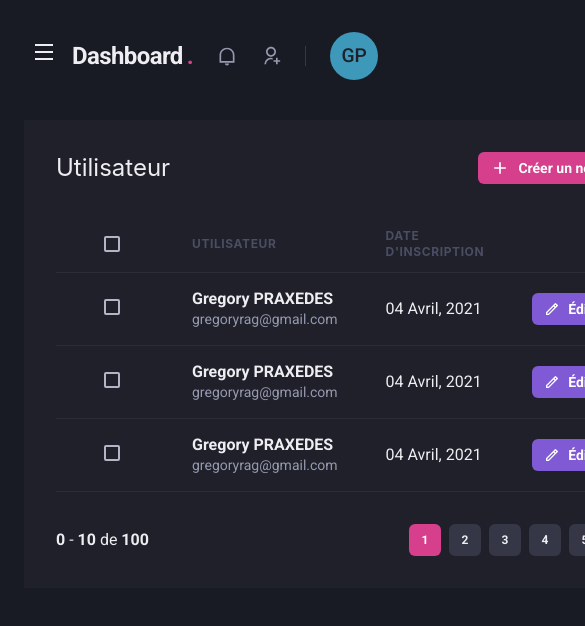
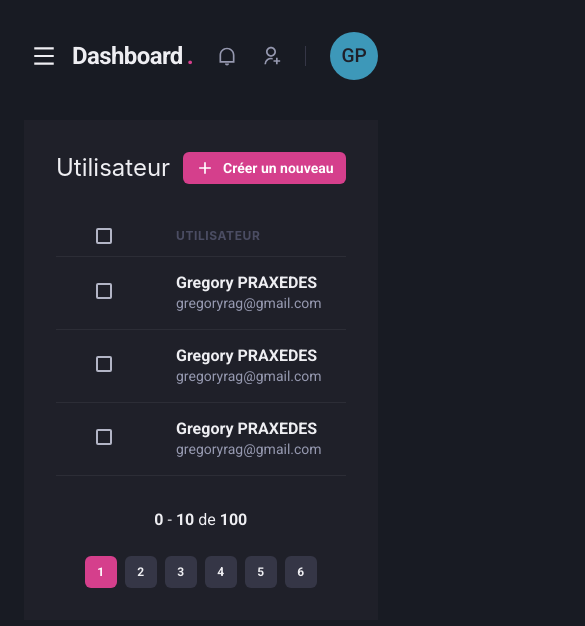
Before and after one commit to gregory6z/dashboard, a Next.js app: page /users in a window 390 px wide. Shown: the top 626 px of the page, 585 px wide, since content can reach past the window. Built offline with nearby package versions, Linux system fonts and the light colour scheme.

Commit message:
users page responsive

```diff
--- a/src/components/Header/index.tsx
+++ b/src/components/Header/index.tsx
@@ -22,15 +22,18 @@ export function Header() {
       mx="auto"
       mt="4"
       px="6"
-      align="center">
+      align="center"
+    >
       {!isWideVersion && (
         <IconButton
           aria-label="Open navigation"
           icon={<Icon as={RiMenuLine} />}
-          fontSize="24"
+          fontSize="26"
           variant="unstyled"
           onClick={onOpen}
-          mr="2"></IconButton>
+          mr="2"
+          mt="2"
+        ></IconButton>
       )}
 
       <Logo />
--- a/src/components/Pagination/index.tsx
+++ b/src/components/Pagination/index.tsx
@@ -5,11 +5,12 @@ import { PaginationItem } from "./PaginationItem";
 export function Pagination() {
   return (
     <Stack
-      direction="row"
+      direction={["column", "row"]}
       mt="8"
       spacing="6"
       align="center"
-      justify="space-between">
+      justify="space-between"
+    >
       <Box>
         <strong>0</strong> - <strong>10</strong> de <strong>100</strong>
       </Box>
--- a/src/pages/users/create.tsx
+++ b/src/pages/users/create.tsx
@@ -19,19 +19,19 @@ export default function CreateUser() {
       <Header />
       <Flex maxWidth={1480} w="100%" my="6" mx="auto" px="6">
         <Sidebar />
-        <Box flex="1" bg="gray.800" p="8">
+        <Box flex="1" bg="gray.800" p={["6", "8"]}>
           <Heading size="lg" fontWeight="normal">
             Créer un utilisateur
           </Heading>
           <Divider my="6" borderColor="gray.700" />
 
           <VStack spacing="8">
-            <SimpleGrid minChildWidth="240px" spacing="8" w="100%">
+            <SimpleGrid minChildWidth="240px" spacing={["6", "8"]} w="100%">
               <Input name="name" label="Nom et prenom" />
               <Input name="email" label="E-mail" />
             </SimpleGrid>
 
-            <SimpleGrid minChildWidth="240px" spacing="8" w="100%">
+            <SimpleGrid minChildWidth="240px" spacing={["6", "8"]} w="100%">
               <Input name="password" label="Mot de passe" />
               <Input
                 name="password_confirmation"
--- a/src/pages/users/index.tsx
+++ b/src/pages/users/index.tsx
@@ -12,6 +12,7 @@ import {
   Thead,
   Tr,
   Text,
+  useBreakpointValue,
 } from "@chakra-ui/react";
 import { RiAddLine, RiPencilLine } from "react-icons/ri";
 
@@ -20,6 +21,11 @@ import { Pagination } from "../../components/Pagination";
 import { Sidebar } from "../../components/Sidebar";
 
 export default function UserList() {
+  const isWideVersion = useBreakpointValue({
+    base: false,
+    lg: true,
+  });
+
   return (
     <Box>
       <Header />
@@ -35,7 +41,8 @@ export default function UserList() {
               size="sm"
               fontSize="sm"
               colorScheme="pink"
-              leftIcon={<Icon as={RiAddLine} fontSize="20" />}>
+              leftIcon={<Icon as={RiAddLine} fontSize="20" />}
+            >
               Créer un nouveau
             </Button>
           </Flex>
@@ -43,17 +50,17 @@ export default function UserList() {
           <Table colorScheme="whiteAlpha">
             <Thead>
               <Tr>
-                <Th color="gray.300" width="8" px="6">
+                <Th color="gray.300" width="8" px={["4", "4", "6"]}>
                   <Checkbox colorScheme="pink" px="6" />
                 </Th>
                 <Th>Utilisateur</Th>
-                <Th>Date d'inscription</Th>
-                <Th width="8"></Th>
+                {isWideVersion && <Th>Date d'inscription</Th>}
+                {isWideVersion && <Th width="8"></Th>}
               </Tr>
             </Thead>
             <Tbody>
               <Tr>
-                <Td px="6">
+                <Td px={["4", "4", "6"]}>
                   <Checkbox colorScheme="pink" px="6" />
                 </Td>
                 <Td>
@@ -64,22 +71,27 @@ export default function UserList() {
                     </Text>
                   </Box>
                 </Td>
-                <Td>04 Avril, 2021</Td>
+                {isWideVersion && <Td>04 Avril, 2021</Td>}
+
+                {isWideVersion && (
                   <Td>
                     <Button
                       as="a"
                       size="sm"
                       fontSize="sm"
                       colorScheme="purple"
-                    leftIcon={<Icon as={RiPencilLine} fontSize="16" />}>
+                      leftIcon={<Icon as={RiPencilLine} fontSize="16" />}
+                    >
                       Éditer
                     </Button>
                   </Td>
+                )}
               </Tr>
             </Tbody>
+
             <Tbody>
               <Tr>
-                <Td px="6">
+                <Td px={["4", "4", "6"]}>
                   <Checkbox colorScheme="pink" px="6" />
                 </Td>
                 <Td>
@@ -90,23 +102,27 @@ export default function UserList() {
                     </Text>
                   </Box>
                 </Td>
-                <Td>04 Avril, 2021</Td>
+                {isWideVersion && <Td>04 Avril, 2021</Td>}
+
+                {isWideVersion && (
                   <Td>
                     <Button
                       as="a"
                       size="sm"
                       fontSize="sm"
                       colorScheme="purple"
-                    leftIcon={<Icon as={RiPencilLine} fontSize="16" />}>
+                      leftIcon={<Icon as={RiPencilLine} fontSize="16" />}
+                    >
                       Éditer
                     </Button>
                   </Td>
+                )}
               </Tr>
             </Tbody>
 
             <Tbody>
               <Tr>
-                <Td px="6">
+                <Td px={["4", "4", "6"]}>
                   <Checkbox colorScheme="pink" px="6" />
                 </Td>
                 <Td>
@@ -117,17 +133,21 @@ export default function UserList() {
                     </Text>
                   </Box>
                 </Td>
-                <Td>04 Avril, 2021</Td>
+                {isWideVersion && <Td>04 Avril, 2021</Td>}
+
+                {isWideVersion && (
                   <Td>
                     <Button
                       as="a"
                       size="sm"
                       fontSize="sm"
                       colorScheme="purple"
-                    leftIcon={<Icon as={RiPencilLine} fontSize="16" />}>
+                      leftIcon={<Icon as={RiPencilLine} fontSize="16" />}
+                    >
                       Éditer
                     </Button>
                   </Td>
+                )}
               </Tr>
             </Tbody>
           </Table>
```
Lines whose indentation alone changed are shown as unchanged.
